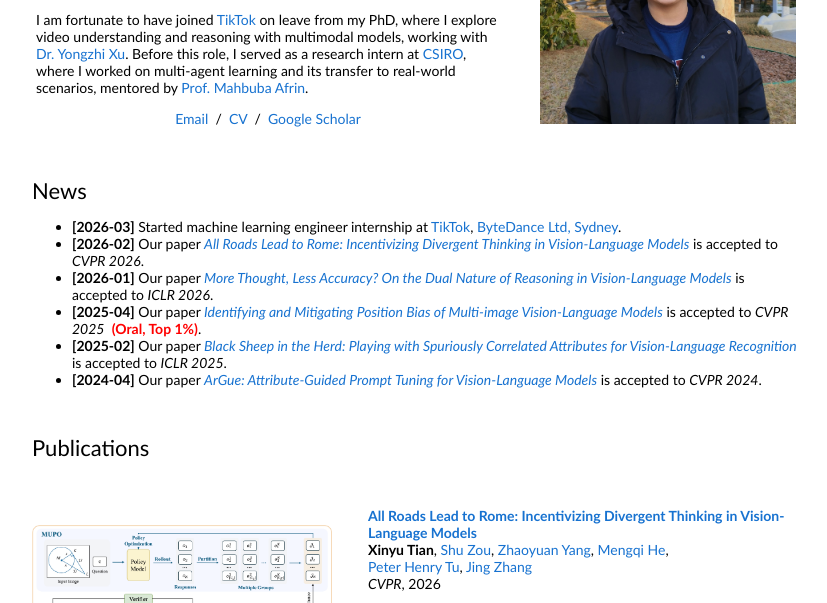
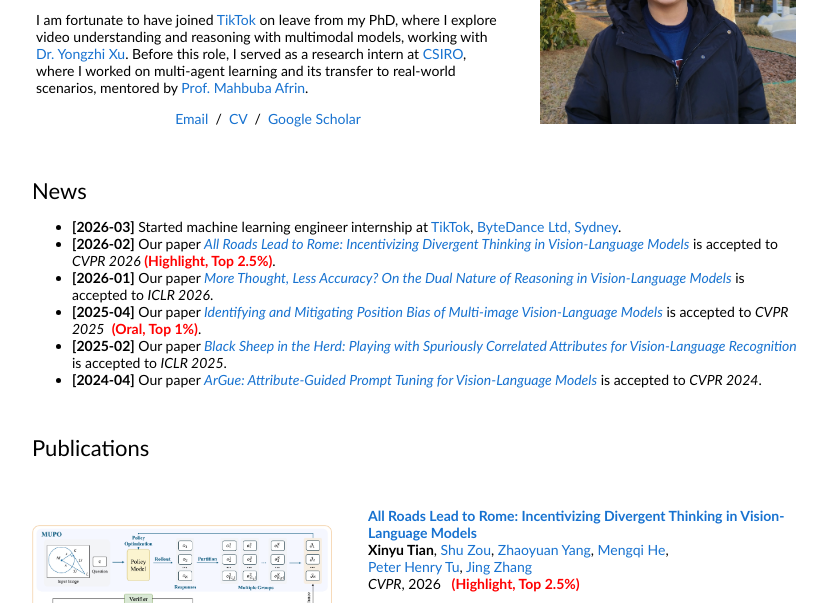
Before and after one commit to xytian1008/xytian1008.github.io, a plain HTML site: page index.html in a window 1280 px wide. Shown: the part 172-775 px from the top of the page, without its empty margins (224-1051 px from the left). Drawn offline with Linux system fonts and the light colour scheme.

Commit message:
update publications section with CVPR 2026, ICLR 2026, CVPR 2025, ICLR 2025, CVPR 2024 papers and add credits
Co-Authored-By: Claude Sonnet 4.6 <noreply@anthropic.com>

```diff
--- a/index.html
+++ b/index.html
@@ -45,7 +45,7 @@
                 <h2>News</h2>
                 <ul>
                   <li><strong>[2026-03]</strong> Started machine learning engineer internship at <a href="https://www.tiktok.com/">TikTok</a>, <a href="https://www.bytedance.com/en/">ByteDance Ltd, Sydney</a>.</li>
-                  <li><strong>[2026-02]</strong> Our paper <a href="https://arxiv.org/abs/2602.01234"><em>All Roads Lead to Rome: Incentivizing Divergent Thinking in Vision-Language Models</em></a> is accepted to <em>CVPR 2026</em>.</li>
+                  <li><strong>[2026-02]</strong> Our paper <a href="https://arxiv.org/abs/2602.01234"><em>All Roads Lead to Rome: Incentivizing Divergent Thinking in Vision-Language Models</em></a> is accepted to <em>CVPR 2026</em> <font color="red"><strong>(Highlight, Top 2.5%)</strong></font>.</li>
                   <li><strong>[2026-01]</strong> Our paper <a href="https://arxiv.org/abs/2509.25848"><em>More Thought, Less Accuracy? On the Dual Nature of Reasoning in Vision-Language Models</em></a> is accepted to <em>ICLR 2026</em>.</li>
                   <li><strong>[2025-04]</strong> Our paper <a href="https://arxiv.org/abs/2503.13792"><em>Identifying and Mitigating Position Bias of Multi-image Vision-Language Models</em></a> is accepted to <em>CVPR 2025</em> &nbsp;<font color="red"><strong>(Oral, Top 1%)</strong></font>.</li>
                   <li><strong>[2025-02]</strong> Our paper <a href="https://arxiv.org/abs/2502.15809"><em>Black Sheep in the Herd: Playing with Spuriously Correlated Attributes for Vision-Language Recognition</em></a> is accepted to <em>ICLR 2025</em>.</li>
@@ -80,7 +80,7 @@
     <a href="https://research.com/u/peter-henry-tu">Peter Henry Tu</a>,
     <a href="https://jingzhang617.github.io/">Jing Zhang</a>
     <br>
-    <em>CVPR</em>, 2026
+    <em>CVPR</em>, 2026 &nbsp <font color="red"><strong>(Highlight, Top 2.5%)</strong></font>
     <br>
     <!-- <a href="https://haian-jin.github.io/ZipMap/">project page</a> /
     <a href="https://arxiv.org/abs/2603.04385">arXiv</a> /
```
